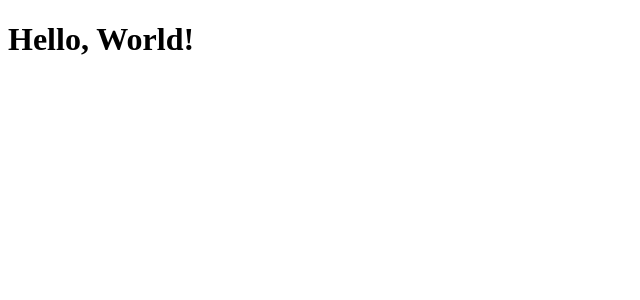
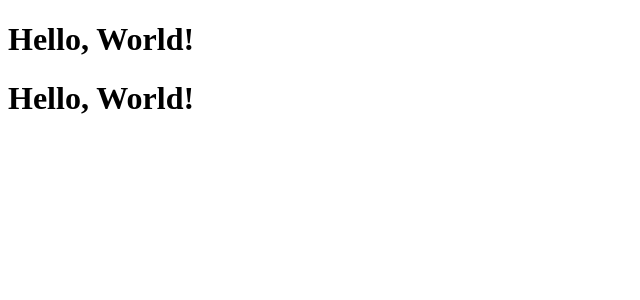
Before and after one commit to Baku305/react-exercises, a React (Create React App) app in the folder react-exercises/: page / in a window 1280 px wide. Shown: the top 300 px of the page, without its empty margins (0-640 px from the left). Built offline with nearby package versions, Linux system fonts and the light colour scheme.

Commit message:
features/components-03

```diff
--- /dev/null
+++ b/react-exercises/src/Components-03.jsx
@@ -0,0 +1,10 @@
+import React from "react";
+import { Hello } from "./Components-02";
+
+const HelloEl = <Hello/>
+
+export class App extends React.Component{
+    render(){
+        return <div>{HelloEl}</div>
+    }
+}
--- a/react-exercises/src/index.jsx
+++ b/react-exercises/src/index.jsx
@@ -1,8 +1,18 @@
+import React from "react";
 import {createRoot} from "react-dom/client"
+import { App } from "./Components-03";
 import { Hello } from "./Components-02";
+
 
 const root = createRoot(document.getElementById("root"))
 
-const helloEl = < Hello />
+const appEl = <App/>
+const HelloEl = <Hello/>
 
-root.render(helloEl)
+root.render(
+    <>
+    {HelloEl}
+    {appEl}
+    </>
+
+)
```
